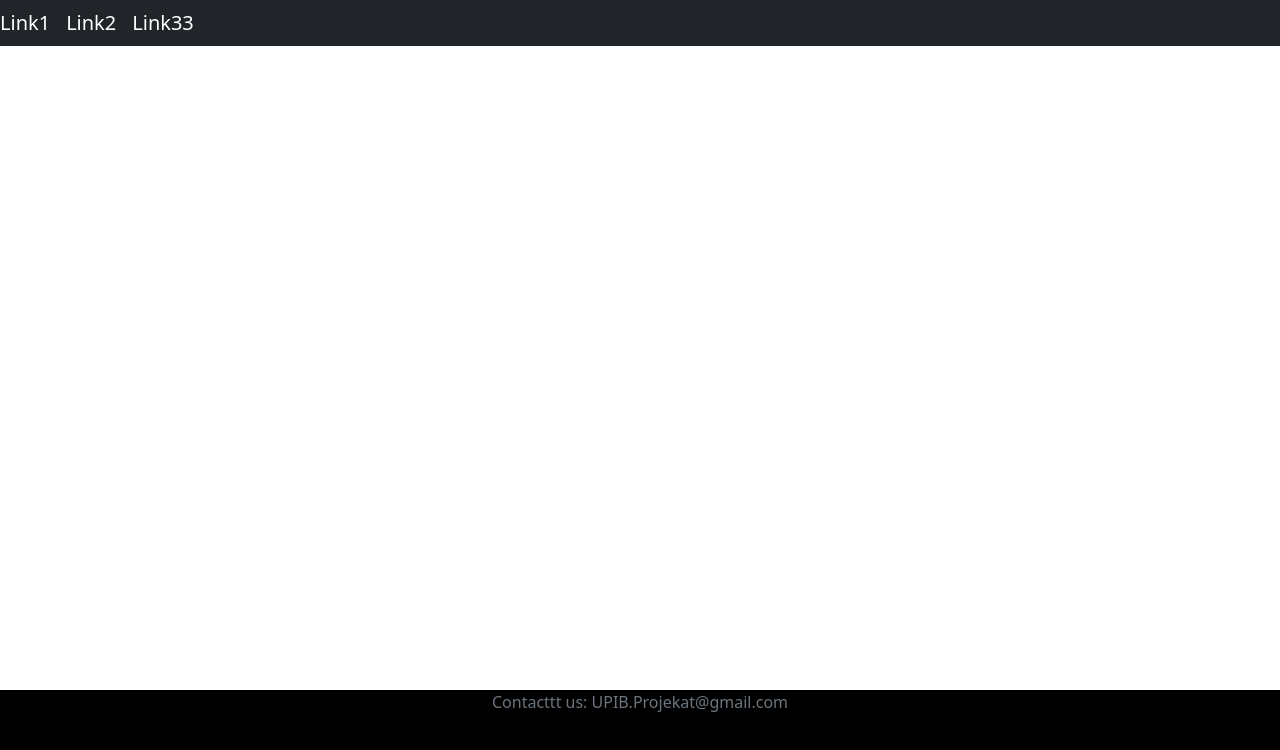
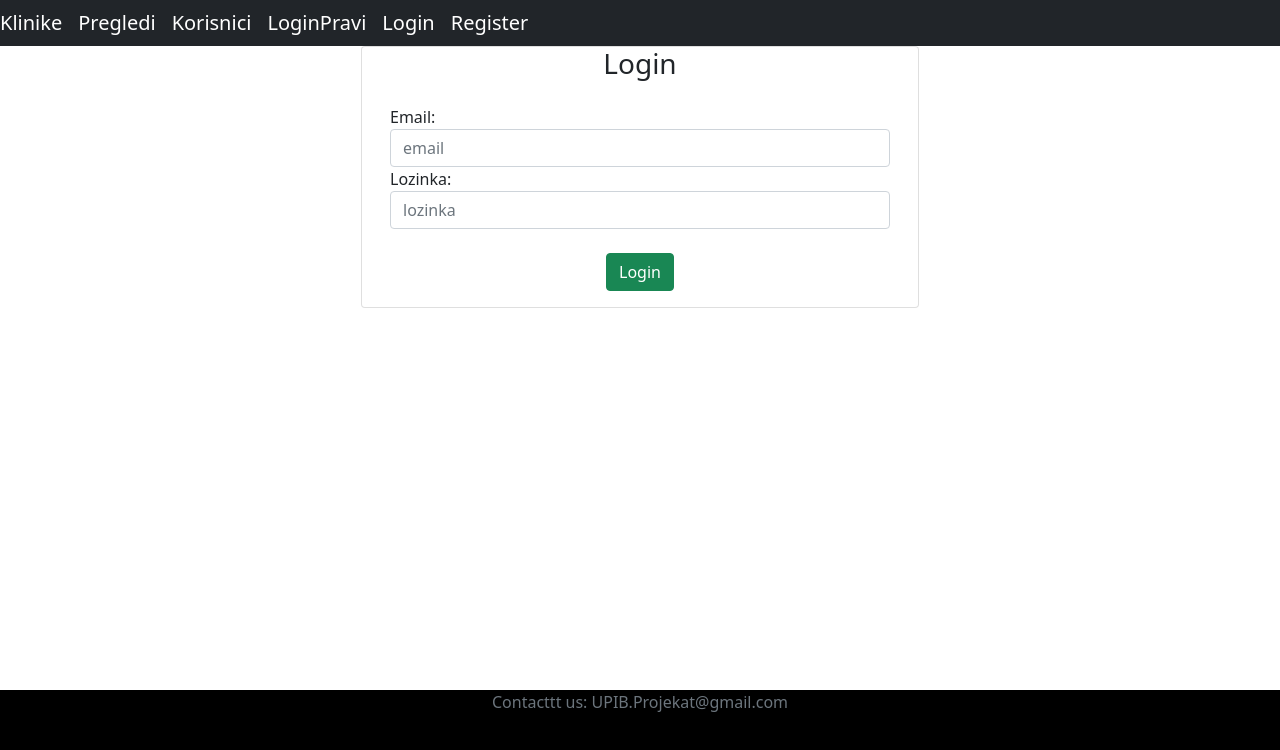
Before and after one commit to SmiljanicNikola/UP-IB-Project, a React (Create React App) app: page /login in a window 1280 px wide. Shown: the top 750 px of the page. Built offline with nearby package versions, Linux system fonts and the light colour scheme.

Commit message:
prepravka

```diff
--- a/package.json
+++ b/package.json
@@ -9,6 +9,8 @@
     "axios": "^0.21.1",
     "bootstrap": "^5.0.0",
     "react": "^17.0.2",
+    "react-bootstrap": "^1.6.0",
+    "react-bootstrap-validation": "^0.1.11",
     "react-dom": "^17.0.2",
     "react-router-dom": "^5.2.0",
     "react-scripts": "^4.0.3",
--- a/src/App.css
+++ b/src/App.css
@@ -46,3 +46,6 @@
   text-align: center;
   color:white;
 }
+
+.loginBtn{
+}
--- a/src/App.jsx
+++ b/src/App.jsx
@@ -6,6 +6,9 @@ import HeaderComponent from './components/HeaderComponent';
 import FooterComponent from './components/FooterComponent';
 import RegisterUser from './components/RegisterUser';
 import ClinicComponent from './components/ClinicComponent';
+import Login from './components/Login';
+import LoginComponent from './components/LoginComponent';
+
 
 
 function App() {
@@ -18,6 +21,10 @@ function App() {
                           <Route path="/klinike" exact component={ClinicComponent}></Route>
                           <Route path="/korisnici" component={UserComponent}></Route>
                           <Route path="/register" component={ RegisterUser }></Route>
+                          <Route path="/login" component={ Login }></Route>
+                          <Route path="/llogin2" component={ LoginComponent }></Route>
+
+
                     </Switch>
                 </div>
               <FooterComponent/>
--- a/src/components/HeaderComponent.jsx
+++ b/src/components/HeaderComponent.jsx
@@ -15,9 +15,15 @@ class HeaderComponent extends Component{
             <div>
                 <header>
                 <nav className="navbar navbar-expand-md navbar-dark bg-dark">
-                <div><a href="" className="navbar-brand">Link1</a></div>
-                <div><a href="" className="navbar-brand">Link2</a></div>
-                <div><a href="" className="navbar-brand">Link33</a></div>
+                <div><a href="klinike" className="navbar-brand">  Klinike  </a></div>
+                <div><a href="" className="navbar-brand">  Pregledi  </a></div>
+                <div><a href="korisnici" className="navbar-brand">  Korisnici  </a></div>
+                <div><a href="login2" className="navbar-brand">  LoginPravi  </a></div>
+                <div><a href="login" className="navbar-brand">  Login  </a></div>
+                <div><a href="register" className="navbar-brand">  Register  </a></div>
+
+
+
                 </nav>
                 </header>
             </div>
--- a/src/components/Login.jsx
+++ b/src/components/Login.jsx
@@ -0,0 +1,117 @@
+import React, { Component } from 'react'
+import "../App.css";
+//import AuthService from "../services/auth.service";
+class Login extends Component {
+
+    constructor(props){
+        super(props)
+
+        this.state = {
+
+            email: '',
+            lozinka: '',
+        }
+
+
+        this.changeEmailHandler = this.changeEmailHandler.bind(this);
+
+        this.changeLozinkaHandler = this.changeLozinkaHandler.bind(this);
+
+
+        //this.saveKorisnik = this.saveKorisnik.bind(this);
+
+
+
+    }
+
+
+    /*saveKorisnik = (e) =>{
+        e.preventDefault();
+        let korisnik = {ime: this.state.ime, prezime: this.state.prezime, email: this.state.email,
+                        adresa: this.state.adresa, lozinka: this.state.lozinka, grad: this.state.grad,
+                        drzava: this.state.drzava, telefon: this.state.telefon, uloga: this.state.uloga};
+        console.log('korisnik => ' + JSON.stringify(korisnik));
+    }*/
+
+    changeImeHandler= (event) =>{
+        this.setState({ime:event.target.value});
+    }
+
+    changePrezimeHandler= (event) =>{
+        this.setState({prezime:event.target.value});
+    }
+
+    changeEmailHandler= (event) =>{
+        this.setState({email:event.target.value});
+    }
+
+    changeAdresaHandler= (event) =>{
+        this.setState({adresa:event.target.value});
+    }
+
+    changeLozinkaHandler= (event) =>{
+        this.setState({lozinka:event.target.value});
+    }
+
+    changeGradHandler= (event) =>{
+        this.setState({grad:event.target.value});
+    }
+
+    changeDrzavaHandler= (event) =>{
+        this.setState({drzava:event.target.value});
+    }
+
+    changeTelefonHandler= (event) =>{
+        this.setState({telefon:event.target.value});
+    }
+
+    changeUlogaHandler= (event) =>{
+        this.setState({uloga:event.target.value});
+    }
+
+
+    cancel(){
+        this.props.history.push('/korisnici');
+    }
+
+
+    render(){
+        return (
+
+            <div>
+                <div className="container">
+                    <div className="row">
+                        <div className="card col-md-6 offset-md-3 offset-md-3">
+                            <h3 className="text-center">Login</h3>
+                            <div className="card-body">
+                                <form>
+
+                                        <div className="form-group">
+                                            <label>Email: </label>
+                                            <input placeholder="email" name="email" className="form-control"
+                                                value={this.state.email} onChange={this.changeEmailHandler}/>
+                                        </div>
+
+
+                                        <div className="form-group">
+                                            <label>Lozinka: </label>
+                                            <input placeholder="lozinka" name="lozinka" className="form-control"
+                                                value={this.state.lozinka} onChange={this.changeLozinkaHandler}/>
+                                        </div>
+
+                                        <br></br>
+                                        <center>
+                                            <button className="btn btn-success" onClick={this.saveKorisnik}>Login</button>
+                                        </center>
+                                </form>
+                            </div>
+                        </div>
+                    </div>
+                </div>
+            </div>
+        )
+    }
+
+}
+
+export default Login
--- /dev/null
+++ b/src/components/LoginComponent.jsx
@@ -0,0 +1,152 @@
+// import React, { Component } from "react";
+// //import Form from "react-validation/build/form";
+// //import Input from "react-validation/build/input";
+// //import CheckButton from "react-validation/build/button";
+
+// import AuthService from "../services/authService";
+
+// const required = value => {
+//   if (!value) {
+//     return (
+//       <div className="alert alert-danger" role="alert">
+//         This field is required!
+//       </div>
+//     );
+//   }
+// };
+
+// export default class Login extends Component {
+//   constructor(props) {
+//     super(props);
+//     this.handleLogin = this.handleLogin.bind(this);
+//     this.onChangeUsername = this.onChangeUsername.bind(this);
+//     this.onChangePassword = this.onChangePassword.bind(this);
+
+//     this.state = {
+//       username: "",
+//       password: "",
+//       loading: false,
+//       message: ""
+//     };
+//   }
+
+//   onChangeUsername(e) {
+//     this.setState({
+//       username: e.target.value
+//     });
+//   }
+
+//   onChangePassword(e) {
+//     this.setState({
+//       password: e.target.value
+//     });
+//   }
+
+//   handleLogin(e) {
+//     e.preventDefault();
+//     console.log("BLA BLA BLAAA")
+//     this.setState({
+//       message: "",
+//       loading: true
+//     });
+
+//     this.form.validateAll();
+
+//     if (this.checkBtn.context._errors.length === 0) {
+//       AuthService.login(this.state.username, this.state.password).then(
+//         () => {
+//           this.props.history.push("/profile");
+//           window.location.reload();
+//         },
+//         error => {
+//           const resMessage =
+//             (error.response &&
+//               error.response.data &&
+//               error.response.data.message) ||
+//             error.message ||
+//             error.toString();
+
+//           this.setState({
+//             loading: false,
+//             message: resMessage
+//           });
+//         }
+//       );
+//     } else {
+//       this.setState({
+//         loading: false
+//       });
+//     }
+//   }
+
+//   render() {
+//     return (
+//       <div className="col-md-12">
+//         <div className="card card-container">
+//           <img
+//             src="//ssl.gstatic.com/accounts/ui/avatar_2x.png"
+//             alt="profile-img"
+//             className="profile-img-card"
+//           />
+
+//           <Form
+//             onSubmit={this.handleLogin}
+//             ref={c => {
+//               this.form = c;
+//             }}
+//           >
+//             <div className="form-group">
+//               <label htmlFor="username">Email</label>
+//               <Input
+//                 type="text"
+//                 className="form-control"
+//                 name="email"
+//                 value={this.state.username}
+//                 onChange={this.onChangeUsername}
+//                 validations={[required]}
+//               />
+//             </div>
+
+//             <div className="form-group">
+//               <label htmlFor="password">Password</label>
+//               <Input
+//                 type="password"
+//                 className="form-control"
+//                 name="password"
+//                 value={this.state.password}
+//                 onChange={this.onChangePassword}
+//                 validations={[required]}
+//               />
+//             </div>
+
+//             <div className="form-group">
+//               <button
+//                 className="btn btn-primary btn-block"
+//                 disabled={this.state.loading}
+//               >
+//                 {this.state.loading && (
+//                   <span className="spinner-border spinner-border-sm"></span>
+//                 )}
+//                 <span>Login</span>
+//               </button>
+//             </div>
+
+//             {this.state.message && (
+//               <div className="form-group">
+//                 <div className="alert alert-danger" role="alert">
+//                   {this.state.message}
+//                 </div>
+//               </div>
+//             )}
+//             <CheckButton
+//               style={{ display: "none" }}
+//               ref={c => {
+//                 this.checkBtn = c;
+//               }}
+//             />
+//           </Form>
+//         </div>
+//       </div>
+//     );
+//   }
+// }
--- a/src/components/RegisterUser.jsx
+++ b/src/components/RegisterUser.jsx
@@ -147,10 +147,10 @@ class RegisterUser extends Component {
                                                 value={this.state.uloga} onChange={this.changeUlogaHandler}/>
                                         </div>
 
-
+                                        <center>
                                         <button className="btn btn-success" onClick={this.saveKorisnik}>Register</button>
                                         <button className="btn btn-danger" onClick={this.cancel}>Cancel</button>
-
+                                        </center>
                                 </form>
                             </div>
                         </div>
--- a/src/services/ClinicService.js
+++ b/src/services/ClinicService.js
@@ -1,6 +1,6 @@
 import axios from 'axios'
 
-const CLINICS_REST_API_URL = 'http://localhost:8095/klinike';
+const CLINICS_REST_API_URL = 'http://localhost:8080/klinike';
 
 class ClinicService{
     getClinics(){
```
Also changed, not shown: src/components/UserComponent.jsx (+9 -11 lines), src/services/AuthService.js (added, +27 -0 lines), 1 other file (tests, documents, lock files or other folders).
